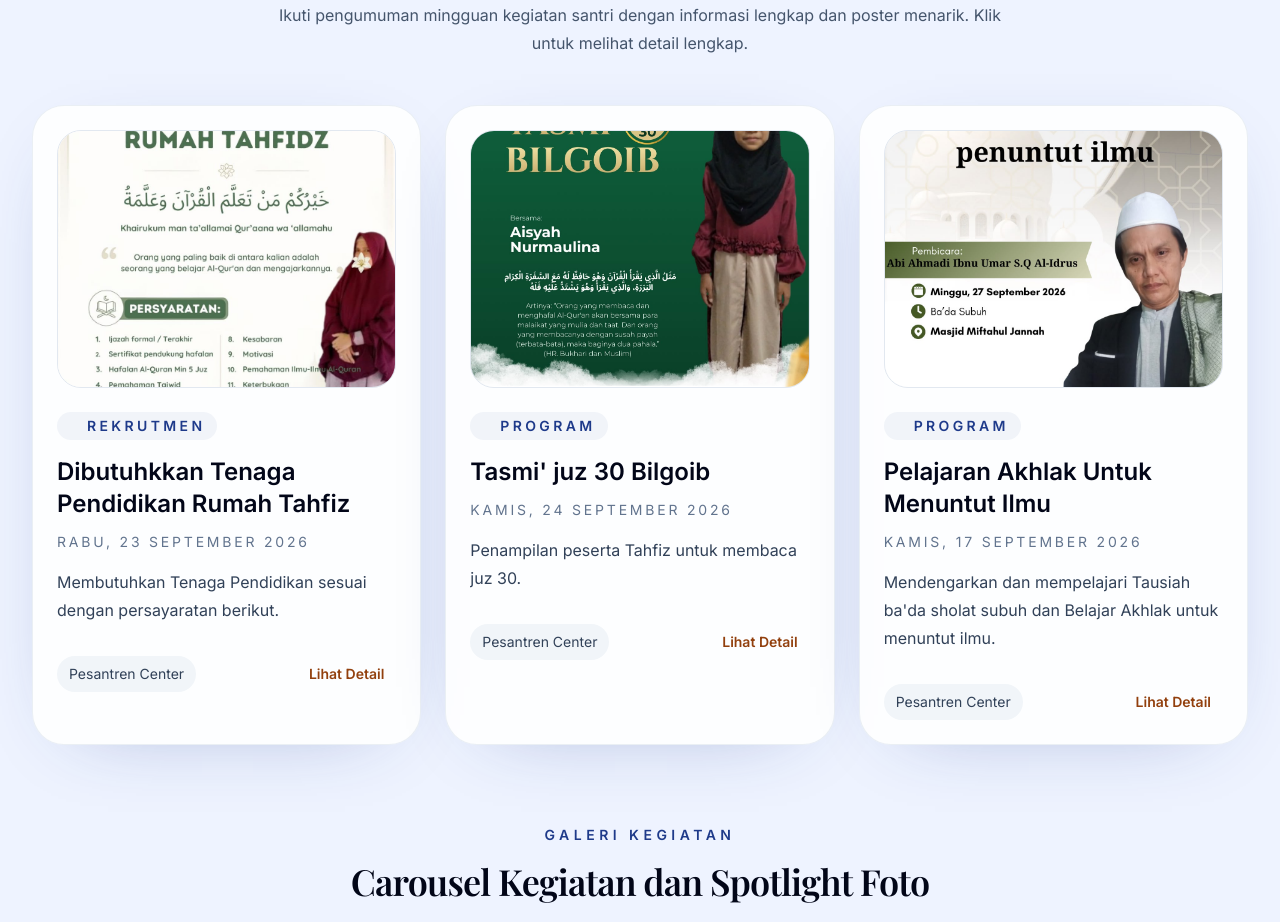
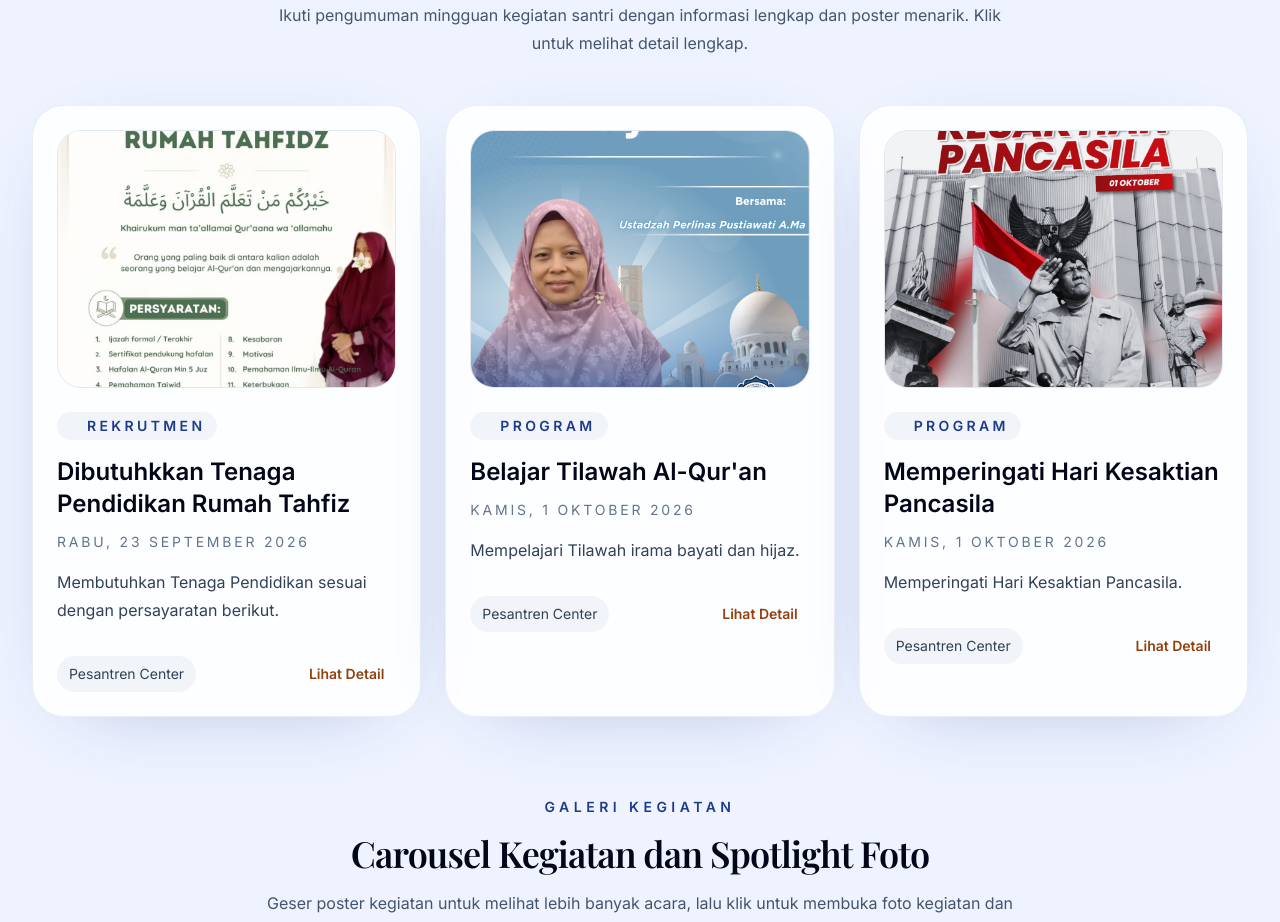
Before and after one commit to ufff9/yayasan-darul-mahani, a Next.js app: page / in a window 1280 px wide. Shown: the part 980-1902 px from the top of the page. Built offline with nearby package versions, Linux system fonts and the light colour scheme; a web font is replaced by a local one.

Commit message:
mengganti kegiatan

```diff
--- a/app/page.tsx
+++ b/app/page.tsx
@@ -24,19 +24,18 @@ const announcements = [
     image: "/anon1.jpeg",
   },
   {
-    title: "Tasmi' juz 30 Bilgoib",
-    date: "Kamis, 24 September 2026",
-    subtitle: "Penampilan peserta Tahfiz untuk membaca juz 30.",
+    title: "Belajar Tilawah Al-Qur'an",
+    date: "Kamis, 1 Oktober 2026",
+    subtitle: "Mempelajari Tilawah irama bayati dan hijaz.",
     label: "Program",
-    image: "/anon2.jpeg",
+    image: "/anon5.jpeg",
   },
   {
-    title: "Pelajaran Akhlak Untuk Menuntut Ilmu",
-    date: "Kamis, 17 September 2026",
-    subtitle:
-      "Mendengarkan dan mempelajari Tausiah ba'da sholat subuh dan Belajar Akhlak untuk menuntut ilmu.",
+    title: "Memperingati Hari Kesaktian Pancasila",
+    date: "Kamis, 1 Oktober 2026",
+    subtitle: "Memperingati Hari Kesaktian Pancasila.",
     label: "Program",
-    image: "/anon4.jpeg",
+    image: "/anon6.jpeg",
   },
 ];
 
```
Also changed, not shown: public/anon5.jpeg (added), public/anon6.jpeg (added).
